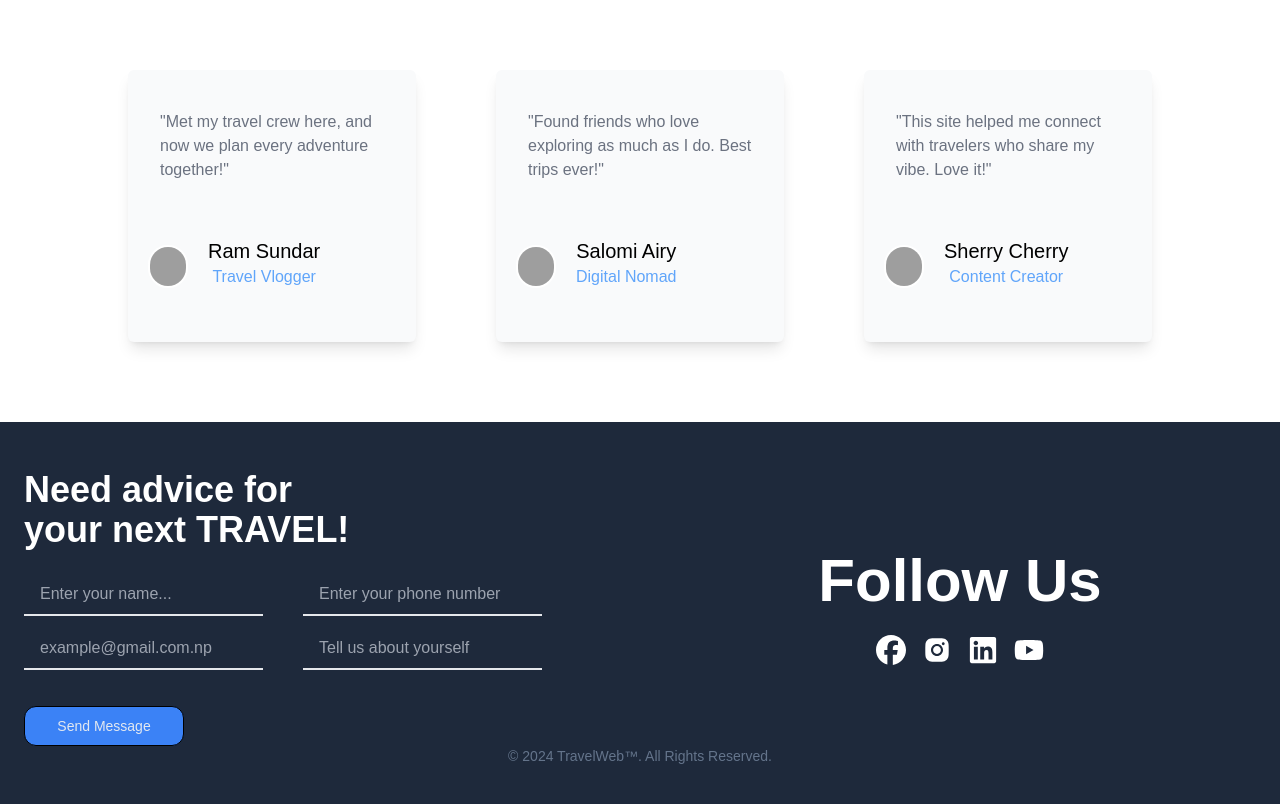
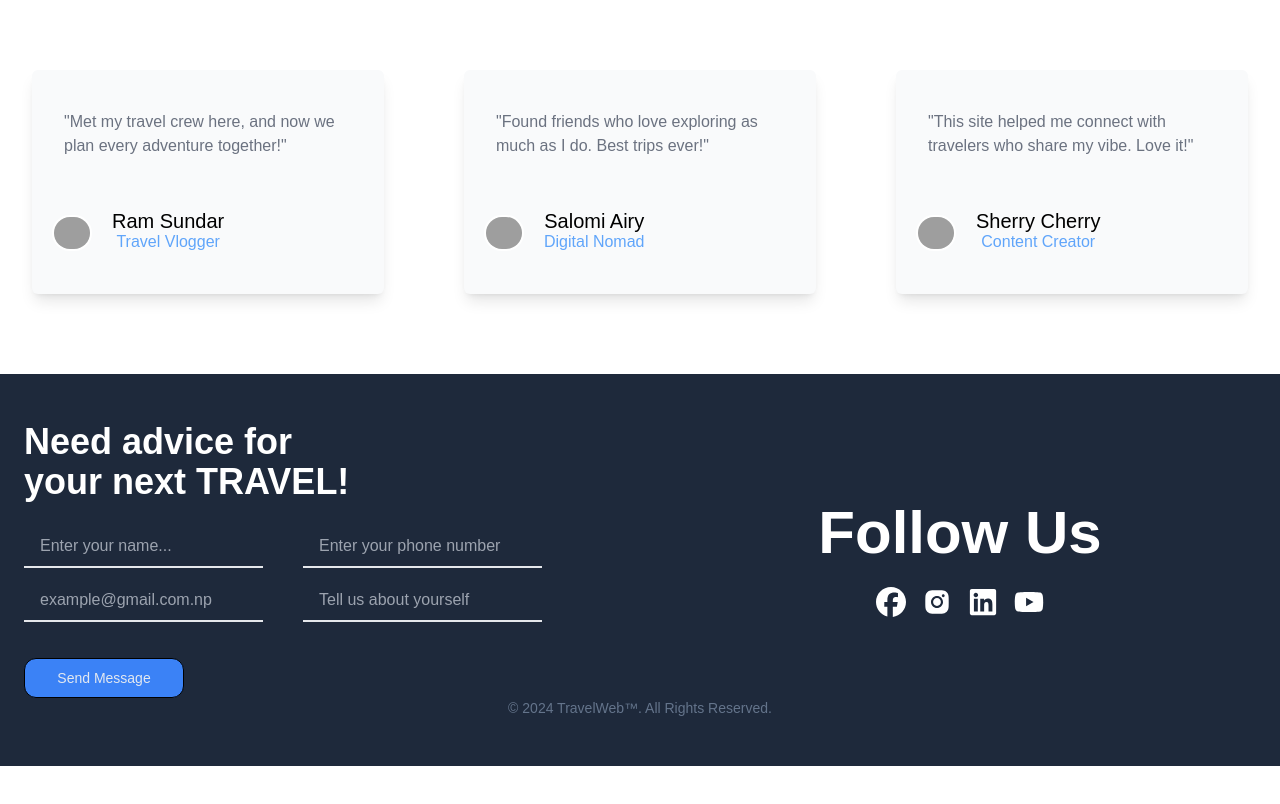
Before and after one commit to parikshitadhikari/travel-web-semicolon, a Next.js app in the folder frontend/: page / in a window 1280 px wide. Shown: the part 2475-3279 px from the top of the page. After the commit the page ends 3241 px from the top, so only its background shows below. Built offline with nearby package versions, Linux system fonts and the light colour scheme; grey boxes are pictures that could not be loaded.

Commit message:
testimonal ui changes

```diff
--- a/frontend/src/app/components/Testimonial.tsx
+++ b/frontend/src/app/components/Testimonial.tsx
@@ -46,12 +46,12 @@ const Testimonial = () => {
               return (
                 <div
                   key={id}
-                  className="card h-[17rem] w-[18rem] rounded-md shadow-lg flex flex-col space-y-3  bg-gray-50"
+                  className="card h-[14rem] w-[22rem] rounded-md shadow-lg flex flex-col space-y-3  bg-gray-50"
                 >
-                  <div className="desc h-[35%] mx-8 mt-10 mb-3 text-gray-500  bg-gray-50">
+                  <div className="desc h-[35%] mx-8 mt-10 text-gray-500  bg-gray-50">
                     {description}
                   </div>
-                  <div className="h-[20%] flex  flex-row">
+                  <div className="h-[20%] flex flex-row">
                     <div className="personImage w-[40px] mr-5 flex justify-center items-center mx-5">
                       <img
                         src={personImage}
```
